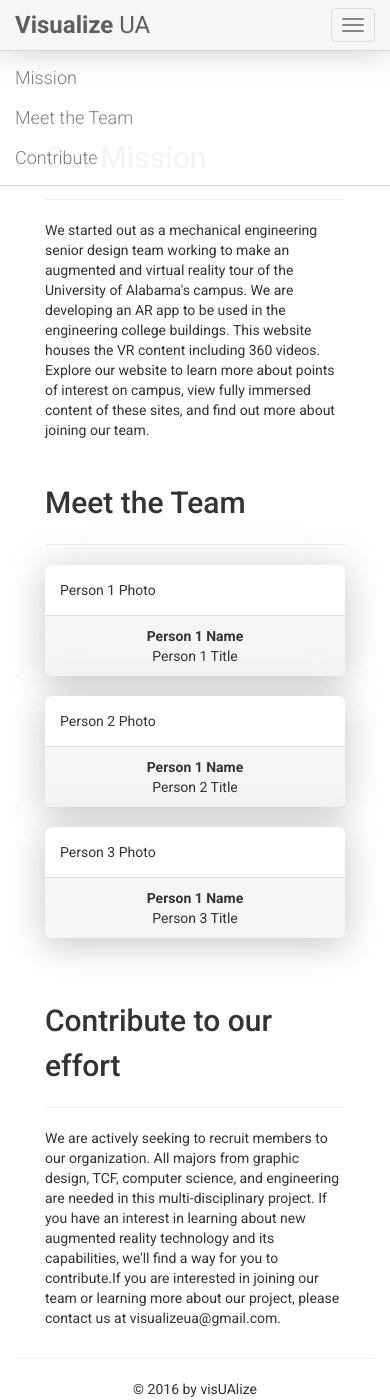
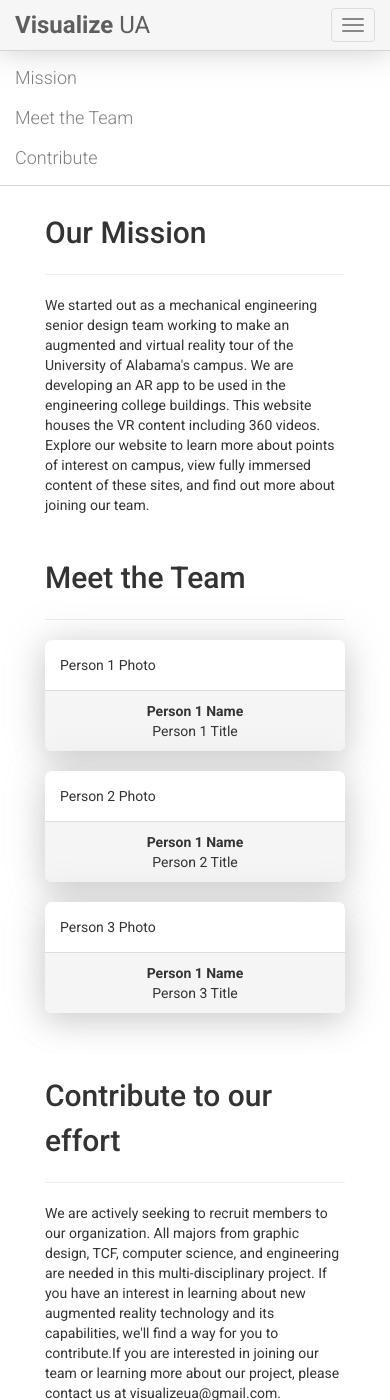
Before and after one commit to ajzeller/visualizeua, a Jekyll site: the page built from about.html, in a window 390 px wide and 1400 px high. Built offline with Jekyll 4.4.1, drawn with Linux system fonts in a browser that asks for light colours.

Commit message:
Fix about menu on mobile

```diff
--- a/css/custom.css
+++ b/css/custom.css
@@ -130,3 +130,21 @@ h1, h2, h3, h4, h5 {
 .footer {
   text-align: center;
 }
+
+/* Custom, iPhone Retina */
+   @media only screen and (max-width : 767px) {
+     .page-top {
+       margin-top: 140px;
+     }
+
+     a.anchor {
+       top: -180px;
+     }
+
+
+   }
+
+   /* Extra Small Devices, Phones */
+   @media only screen and (min-width : 480px) {
+
+   }
```
